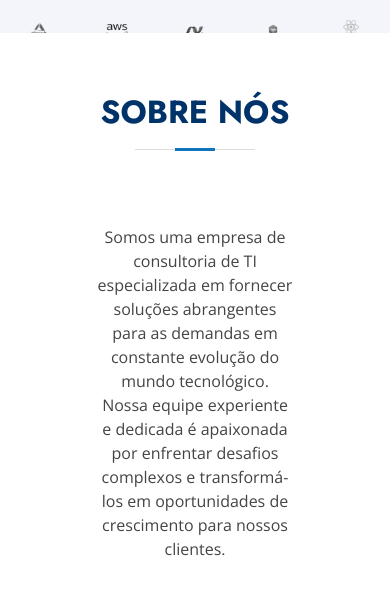
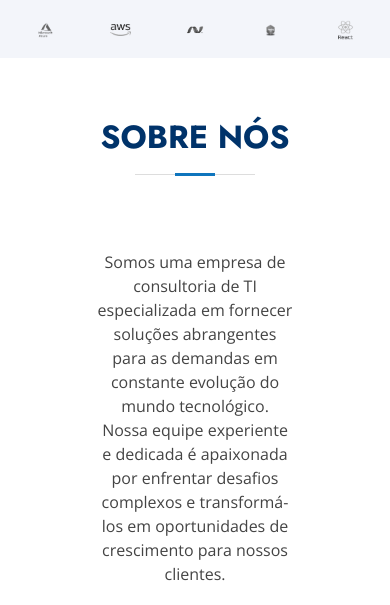
Before and after one commit to filipececcon/edg3-website, a website: page index.html in a window 390 px wide. Shown: the part 290-895 px from the top of the page. Drawn offline with nearby package versions, Linux system fonts and the light colour scheme.

Commit message:
ajuste mobile

```diff
--- a/assets/css/style.css
+++ b/assets/css/style.css
@@ -350,7 +350,7 @@ h1, h2, h3, h4, h5, h6 {
 }
 
 
-@media (max-width: 572px) {
+@media (max-width: 605px) {
   .mobile-nav-toggle {
     margin-right: 30px;
     display: block;
@@ -362,11 +362,11 @@ h1, h2, h3, h4, h5, h6 {
     display: none !important;
   }
   .cliens{
-    height: 45px;
+    height: 75px;
   }
   .clients-logo{
     height: 20px;
-    width: 110px;
+    width: 115px;
   }
 }
 
@@ -382,15 +382,15 @@ h1, h2, h3, h4, h5, h6 {
     display: none !important;
   }
   .cliens{
-    height: 45px;
+    height: 80px;
   }
   .clients-logo{
     height: 20px;
-    width: 110px;
-  }
-}
-
-@media (max-width: 549px) {
+    width: 100px;
+  }
+}
+
+@media (max-width: 475px) {
   .mobile-nav-toggle {
     margin-right: 30px;
     display: block;
@@ -402,15 +402,15 @@ h1, h2, h3, h4, h5, h6 {
     display: none !important;
   }
   .cliens{
-    height: 45px;
+    height: 80px;
   }
   .clients-logo{
     height: 20px;
-    width: 84px;
-  }
-}
-
-@media (max-width: 399px) {
+    width: 95px;
+  }
+}
+
+@media (max-width: 450px) {
   .mobile-nav-toggle {
     margin-right: 30px;
     display: block;
@@ -422,15 +422,15 @@ h1, h2, h3, h4, h5, h6 {
     display: none !important;
   }
   .cliens{
-    height: 45px;
+    height: 70px;
   }
   .clients-logo{
     height: 20px;
-    width: 78px;
-  }
-}
-
-@media (max-width: 389px) {
+    width: 90px;
+  }
+}
+
+@media (max-width: 425px) {
   .mobile-nav-toggle {
     margin-right: 30px;
     display: block;
@@ -442,7 +442,27 @@ h1, h2, h3, h4, h5, h6 {
     display: none !important;
   }
   .cliens{
-    height: 45px;
+    height: 70px;
+  }
+  .clients-logo{
+    height: 20px;
+    width: 75px;
+  }
+}
+
+@media (max-width: 350px) {
+  .mobile-nav-toggle {
+    margin-right: 30px;
+    display: block;
+  }
+  .navbar ul {
+    display: none;
+  }
+  .hero-text {
+    display: none !important;
+  }
+  .cliens{
+    height: 70px;
   }
   .clients-logo{
     height: 20px;
```
